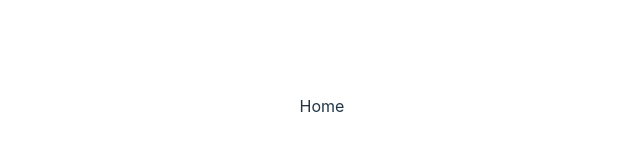
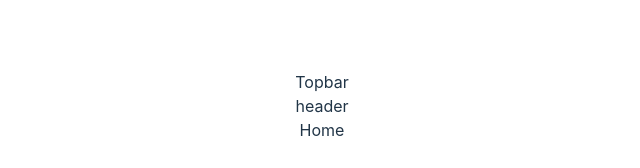
Before and after one commit to mouad-P7/Crypto-data, a React (Vite) app: page / in a window 1280 px wide. Shown: the part 294-462 px from the top of the page, without its empty margins (318-958 px from the left). Built offline with nearby package versions, Linux system fonts and the light colour scheme.

Commit message:
Add <Topbar/> and <Header/> to <AppLayout/>.

```diff
--- a/src/components/layouts/AppLayout/AppLayout.jsx
+++ b/src/components/layouts/AppLayout/AppLayout.jsx
@@ -1,12 +1,16 @@
 import { Outlet } from "react-router-dom";
+import Topbar from "./Topbar";
+import Header from './Header';
 // import '';
 
 
 export default function AppLayout() {
   return (
     <>
+      <Topbar />
+      <Header />
       <main>
-        <Outlet/>
+        <Outlet />
       </main>
     </>
   );
--- /dev/null
+++ b/src/components/layouts/AppLayout/Header.jsx
@@ -0,0 +1,8 @@
+// import '';
+
+
+export default function Header() {
+  return (
+    <header>header</header>
+  );
+};
--- /dev/null
+++ b/src/components/layouts/AppLayout/Topbar.jsx
@@ -0,0 +1,8 @@
+// import '';
+
+
+export default function Topbar() {
+  return (
+    <div>Topbar</div>
+  );
+};
```
